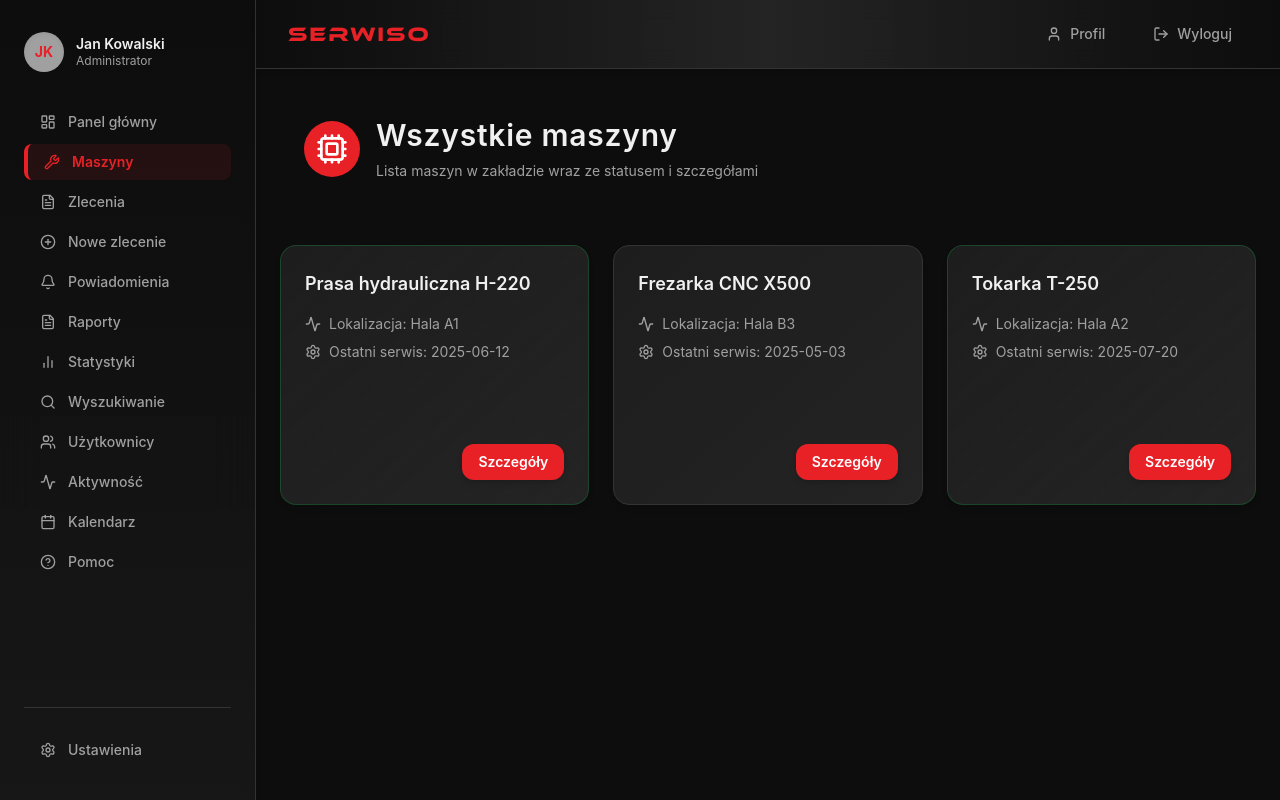
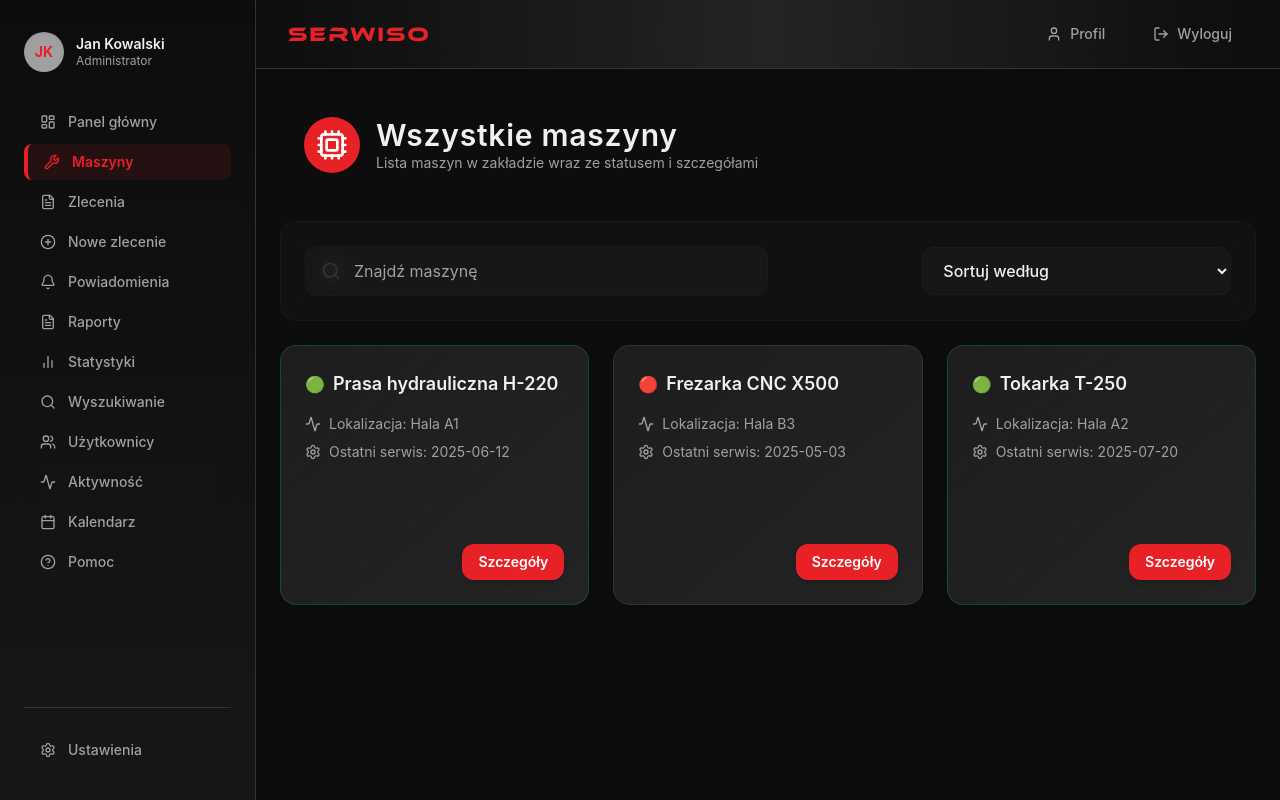
Before and after one commit to MrBartosz/SERWISO, a Next.js app in the folder frontend/: page /machines in a window 1280 px wide. Built offline with nearby package versions, Linux system fonts and the light colour scheme.

Commit message:
quickfix machines-list

```diff
--- a/frontend/src/app/machines/page.tsx
+++ b/frontend/src/app/machines/page.tsx
@@ -1,12 +1,16 @@
 "use client";
 
+import { useState, useMemo } from "react";
 import { motion } from "framer-motion";
 import { Card, CardContent } from "@/components/ui/Card";
 import Button from "@/components/ui/Button";
-import { Activity, Settings, Cpu } from "lucide-react";
+import { Activity, Settings, Cpu, Search } from "lucide-react";
 import Link from "next/link";
 
 export default function MachinesPage() {
+  const [searchTerm, setSearchTerm] = useState("");
+  const [sortOption, setSortOption] = useState("default");
+
   const machines = [
     {
       id: 1,
@@ -31,6 +35,44 @@ export default function MachinesPage() {
     },
   ];
 
+  const filteredMachines = useMemo(() => {
+    let filtered = [...machines];
+
+    if (searchTerm.trim()) {
+      filtered = filtered.filter((m) =>
+        m.name.toLowerCase().includes(searchTerm.toLowerCase())
+      );
+    }
+
+    switch (sortOption) {
+      case "online":
+        filtered = filtered.filter((m) => m.status === "online");
+        break;
+      case "offline":
+        filtered = filtered.filter((m) => m.status === "offline");
+        break;
+      case "nearestService":
+        filtered.sort(
+          (a, b) =>
+            new Date(a.lastService).getTime() -
+            new Date(b.lastService).getTime()
+        );
+        break;
+      case "farthestService":
+        filtered.sort(
+          (a, b) =>
+            new Date(b.lastService).getTime() -
+            new Date(a.lastService).getTime()
+        );
+        break;
+      case "location":
+        filtered.sort((a, b) => a.location.localeCompare(b.location));
+        break;
+    }
+
+    return filtered;
+  }, [machines, searchTerm, sortOption]);
+
   return (
     <motion.div
       initial={{ opacity: 0, y: 15 }}
@@ -38,24 +80,56 @@ export default function MachinesPage() {
       transition={{ duration: 0.4 }}
       className="space-y-6"
     >
-      <div className="relative flex items-center p-6 rounded-2xl">
-        <div className="flex items-center gap-4 mb-4">
+      <header className="flex items-center gap-4 p-6 rounded-2xl">
         <div className="p-3 rounded-full bg-accent">
           <Cpu size={32} className="text-white" />
         </div>
         <div>
-            <h1 className="mb-2 text-3xl font-semibold tracking-wide text-foreground">
+          <h1 className="text-3xl font-semibold tracking-wide text-foreground">
             Wszystkie maszyny
           </h1>
           <p className="text-sm text-muted">
             Lista maszyn w zakładzie wraz ze statusem i szczegółami
           </p>
         </div>
-        </div>
-      </div>
+      </header>
+
+      <section className="flex flex-col gap-6 p-6 border shadow-sm rounded-2xl border-border/20 bg-surface/40 backdrop-blur-md sm:flex-row sm:items-center sm:justify-between">
+        <label htmlFor="search" className="relative w-full sm:w-1/2">
+          <span className="absolute inset-y-0 left-0 flex items-center pl-4">
+            <Search size={20} className="text-muted" />
+          </span>
+          <input
+            id="search"
+            type="search"
+            placeholder="Znajdź maszynę"
+            value={searchTerm}
+            onChange={(e) => setSearchTerm(e.target.value)}
+            autoComplete="off"
+            spellCheck={false}
+            className="w-full py-3 pl-12 pr-4 text-base font-medium transition-all duration-200 border rounded-xl border-border/20 bg-surface/70 backdrop-blur text-foreground placeholder:text-muted placeholder:font-normal hover:border-border/60 focus:border-border/60 focus:ring-2 focus:ring-border/40"
+          />
+        </label>
+
+        <label htmlFor="sort" className="w-full sm:w-1/3">
+          <select
+            id="sort"
+            value={sortOption}
+            onChange={(e) => setSortOption(e.target.value)}
+            className="w-full px-4 py-3 text-base font-medium transition-all duration-200 border rounded-xl border-border/20 bg-surface/70 backdrop-blur text-foreground hover:border-border/60 focus:border-border/60 focus:ring-2 focus:ring-border/40"
+          >
+            <option value="default">Sortuj według</option>
+            <option value="online">Tylko online 🟢</option>
+            <option value="offline">Tylko offline 🔴</option>
+            <option value="nearestService">Najbliższy serwis 🕒</option>
+            <option value="farthestService">Najdalszy serwis 📅</option>
+            <option value="location">Według lokalizacji 📍</option>
+          </select>
+        </label>
+      </section>
 
       <div className="grid grid-cols-1 gap-6 sm:grid-cols-2 xl:grid-cols-3">
-        {machines.map((machine) => (
+        {filteredMachines.map((machine) => (
           <motion.div
             key={machine.id}
             whileHover={{ scale: 1.03 }}
@@ -71,13 +145,18 @@ export default function MachinesPage() {
                 } bg-gradient-to-br from-surface/80 to-surface/40 backdrop-blur-md transition-shadow duration-300`}
             >
               <CardContent className="flex flex-col justify-between h-full p-6">
-                {/* Góra karty */}
                 <div>
-                  <h2 className="mb-4 text-lg font-semibold text-foreground">
+                  <div className="flex items-baseline gap-2">
+                    {machine.status === "online" ? (
+                      <span className="text-green-600">🟢</span>
+                    ) : (
+                      <span className="text-red-600">🔴</span>
+                    )}
+                    <h2 className="text-lg font-semibold text-foreground">
                       {machine.name}
                     </h2>
-
-                  <div className="space-y-2 text-sm text-muted">
+                  </div>
+                  <div className="mt-4 space-y-2 text-sm text-muted">
                     <p className="flex items-center gap-2">
                       <Activity size={16} />
                       <span>Lokalizacja: {machine.location}</span>
@@ -88,8 +167,6 @@ export default function MachinesPage() {
                     </p>
                   </div>
                 </div>
-
-                {/* Dół karty */}
                 <div className="flex justify-end pt-4">
                   <Link href={`/machines/${machine.id}`}>
                     <Button className="px-4 text-white bg-accent hover:bg-accentHover">
@@ -101,6 +178,11 @@ export default function MachinesPage() {
             </Card>
           </motion.div>
         ))}
+        {filteredMachines.length === 0 && (
+          <p className="text-center col-span-full text-muted">
+            Brak pasujących maszyn.
+          </p>
+        )}
       </div>
     </motion.div>
   );
```
Lines whose indentation alone changed are shown as unchanged.
